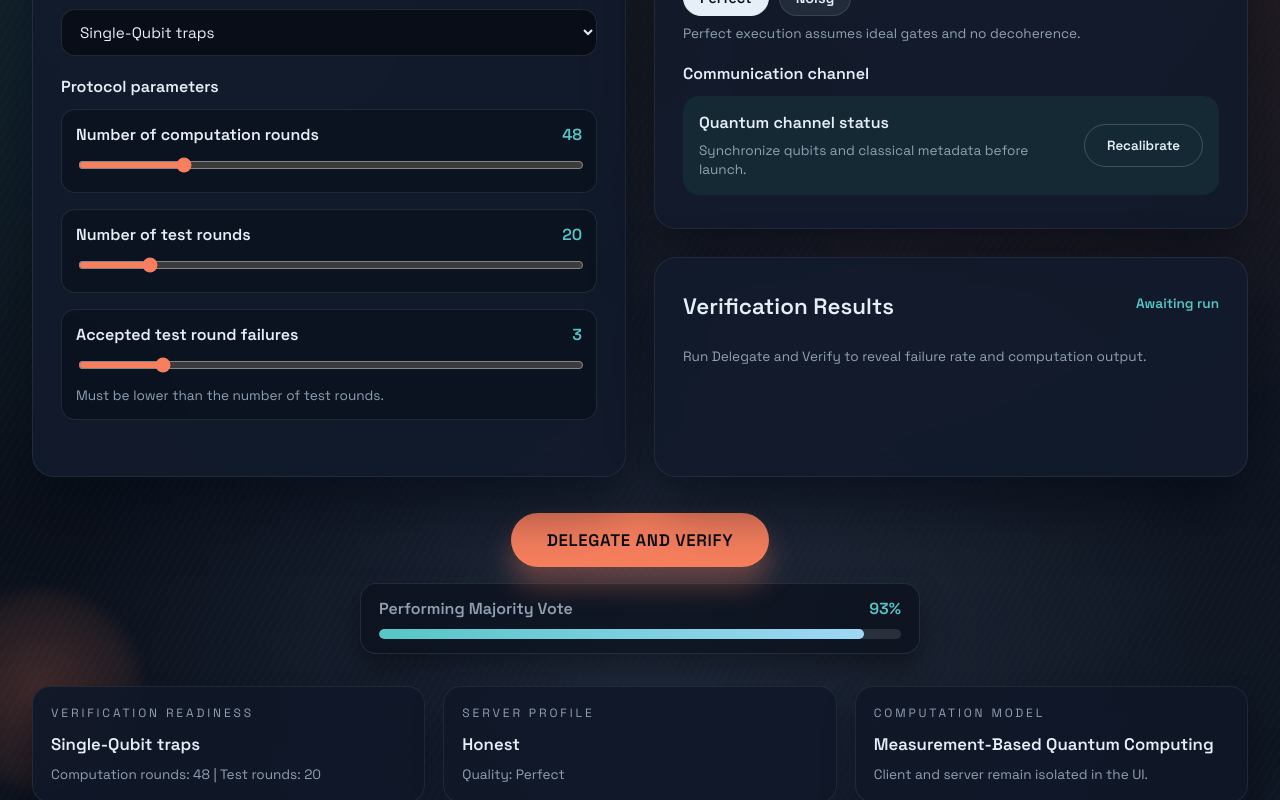
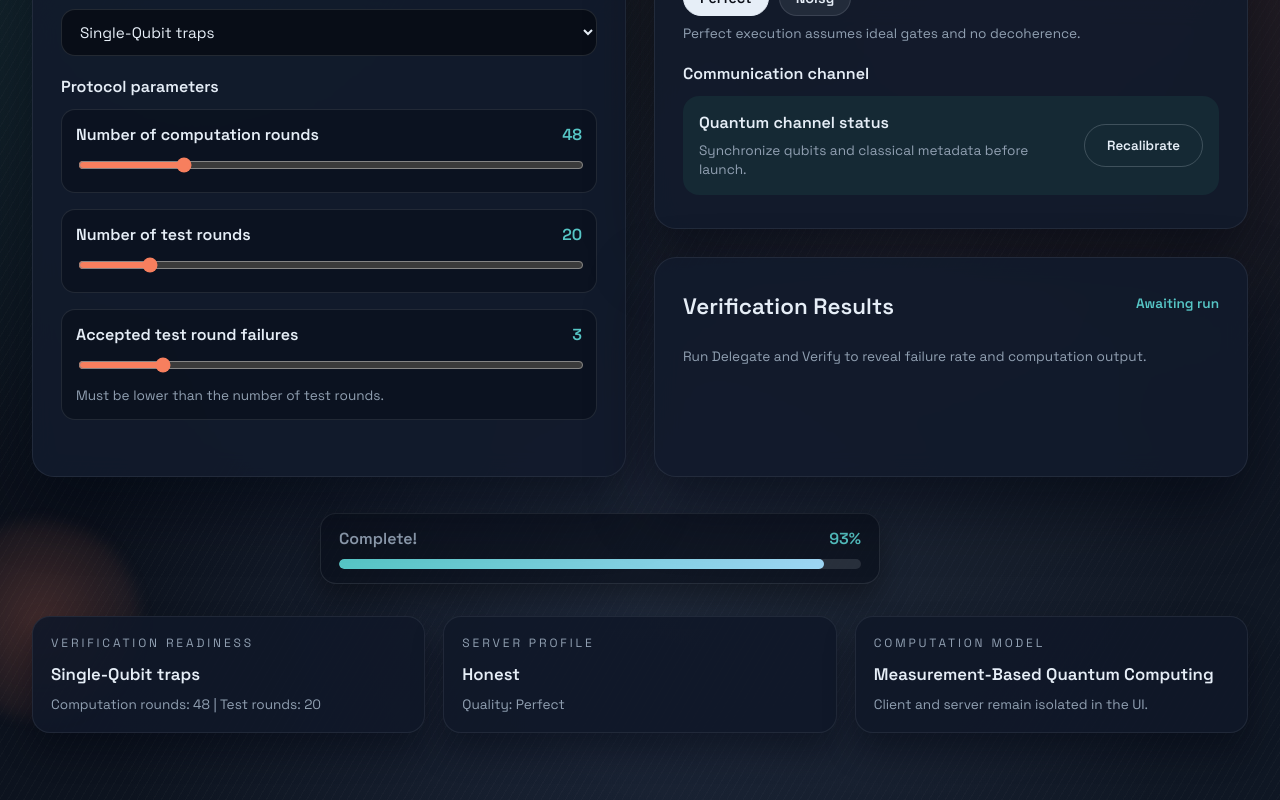
Before and after one commit to jemappellesami/the-verification-software, a React (Vite) app in the folder verification-software/: page / in a window 1280 px wide. Both pictures are taken after a click on the button "DELEGATE AND VERIFY". Shown: the part 299-1099 px from the top of the page. Built offline with nearby package versions, Linux system fonts and the light colour scheme.

Commit message:
Progression bar: tuning

```diff
--- a/verification-software/src/App.css
+++ b/verification-software/src/App.css
@@ -168,10 +168,17 @@ body::before {
   text-transform: uppercase;
 }
 
+.progress-wrap {
+  display: flex;
+  align-items: center;
+  gap: 12px;
+  width: min(100%, 640px);
+}
+
 .progress-panel {
-  margin: 16px auto 0;
+  margin: 0;
   max-width: 560px;
-  width: 100%;
+  width: min(100%, 560px);
   background: rgba(10, 16, 28, 0.7);
   border: 1px solid rgba(230, 238, 247, 0.1);
   border-radius: 16px;
@@ -209,6 +216,22 @@ body::before {
   background: linear-gradient(90deg, #56c6c6, #9fd7f5);
   border-radius: inherit;
   transition: width 0.05s linear;
+}
+
+.reset-button {
+  display: inline-flex;
+  align-items: center;
+  justify-content: center;
+  border-radius: 999px;
+  border: 1px solid rgba(230, 238, 247, 0.18);
+  background: rgba(255, 255, 255, 0.08);
+  color: #ffffff;
+  cursor: pointer;
+  padding: 12px 20px;
+  text-transform: uppercase;
+  letter-spacing: 0.08em;
+  font-weight: 600;
+  font-size: 0.85rem;
 }
 
 .model-menu-wrap {
--- a/verification-software/src/App.tsx
+++ b/verification-software/src/App.tsx
@@ -35,6 +35,7 @@ const progressSteps = [
   "Decode measurement outcomes",
   "Checking traps",
   "Performing Majority Vote",
+  "Complete!",
 ];
 
 function App() {
@@ -63,11 +64,7 @@ function App() {
     testRounds,
   ]);
 
-  const resetResults = () => {
-    setHasResults(false);
-    setIsResultsStale(true);
-    setFailedTestRounds(0);
-    setResultBit(null);
+  const clearProgress = () => {
     setProgress(0);
     setProgressLabel(progressSteps[0]);
     setIsProgressVisible(false);
@@ -76,6 +73,22 @@ function App() {
       window.clearInterval(progressTimerRef.current);
       progressTimerRef.current = null;
     }
+  };
+
+  const resetResults = () => {
+    setHasResults(false);
+    setIsResultsStale(true);
+    setFailedTestRounds(0);
+    setResultBit(null);
+    clearProgress();
+  };
+
+  const resetVerification = () => {
+    setHasResults(false);
+    setIsResultsStale(false);
+    setFailedTestRounds(0);
+    setResultBit(null);
+    clearProgress();
   };
 
   const handleTestRounds = (value: number) => {
@@ -240,17 +253,9 @@ function App() {
       </div>
 
       <div className="cta-row">
-        <button
-          className="primary cta-button"
-          onClick={handleDelegateVerifyClick}
-          type="button"
-          disabled={isVerifying}
-        >
-          Delegate and Verify
-        </button>
-      </div>
         {isProgressVisible ? (
-        <div className="progress-panel" aria-live="polite">
+          <div className="progress-wrap" aria-live="polite">
+            <div className="progress-panel">
               <div className="progress-header">
                 <span className="progress-label">{progressLabel}</span>
                 <span className="progress-value">{progress}%</span>
@@ -262,7 +267,27 @@ function App() {
                 />
               </div>
             </div>
+            {!isVerifying ? (
+              <button
+                type="button"
+                className="reset-button"
+                onClick={resetVerification}
+                aria-label="Reset verification"
+              >
+                Restart
+              </button>
             ) : null}
+          </div>
+        ) : (
+          <button
+            className="primary cta-button"
+            onClick={handleDelegateVerifyClick}
+            type="button"
+          >
+            Delegate and Verify
+          </button>
+        )}
+      </div>
 
       <InsightsSection
         strategy={strategy}
```
Lines whose indentation alone changed are shown as unchanged.
